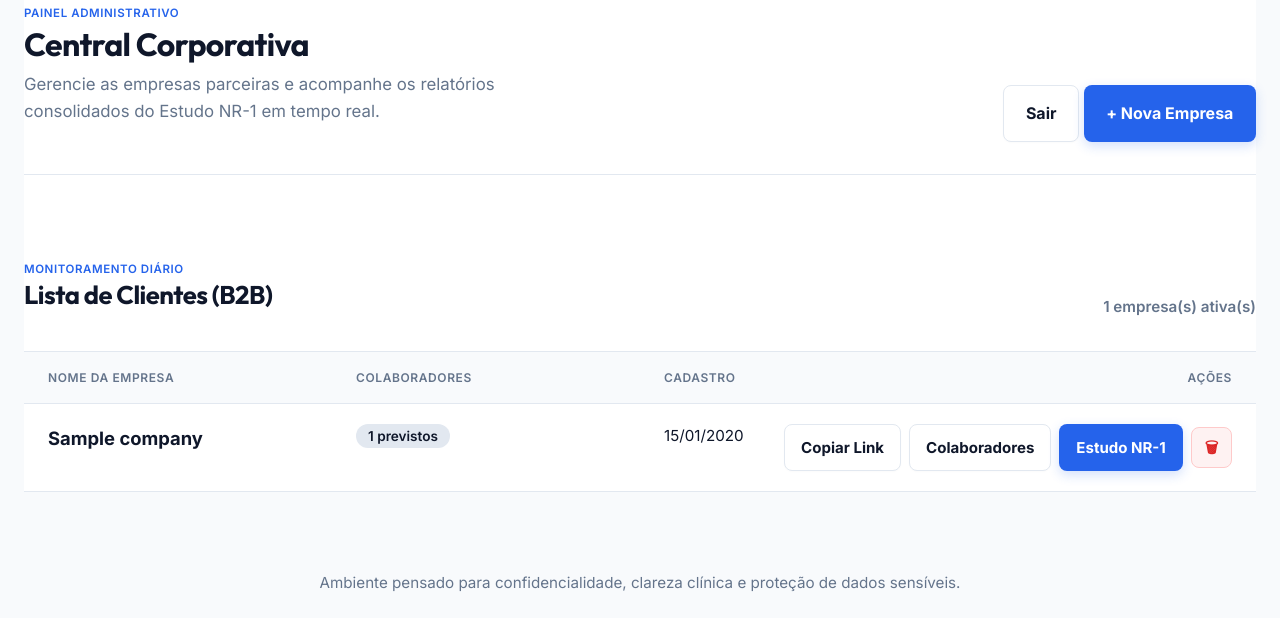
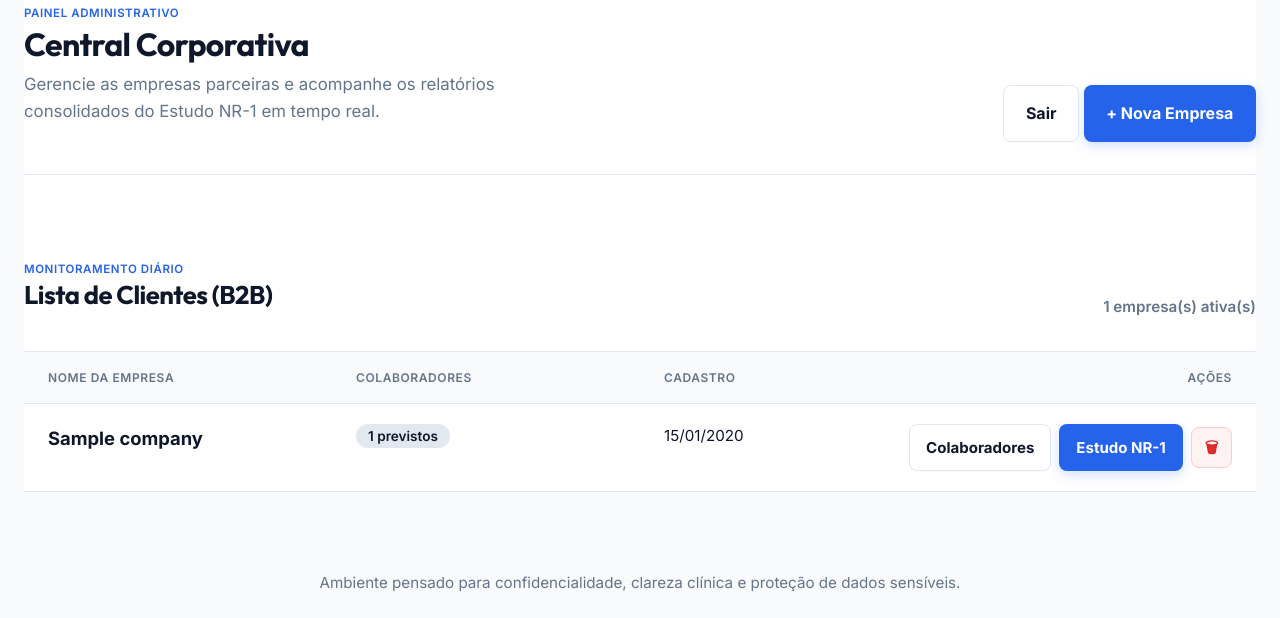
Before and after one commit to carloscostato-cmyk/amfra-saude, a Flask app: page /admin/companies in a window 1280 px wide. Shown: the part 108-726 px from the top of the page. Run offline with Flask 3, Linux system fonts and the light colour scheme; a user stored in the database is signed in; tables that the repository leaves empty hold one stand-in row (values such as "Sample post").

Commit message:
refactor: remove 'Copiar Link' button from dashboard - individual tokens are now in company details

```diff
--- a/app/templates/admin_dashboard.html
+++ b/app/templates/admin_dashboard.html
@@ -57,15 +57,6 @@
                             <td style="text-align: right; padding-right: 0; white-space: nowrap;">
                                 <div style="display: flex; gap: 0.5rem; justify-content: flex-end; align-items: center;">
 
-                                    {# Copiar link público #}
-                                    <button type="button"
-                                            id="copyBtn-{{ company.id }}"
-                                            class="button button--ghost button--compact"
-                                            onclick="copyCompanyLink('{{ url_for('public.questionnaire', company_token=company.token, _external=True) }}', {{ company.id }})"
-                                            style="border-color: var(--line); color: var(--text-soft);">
-                                        Copiar Link
-                                    </button>
-
                                     <a class="button button--ghost button--compact"
                                        href="{{ url_for('admin.company_detail', company_id=company.id) }}"
                                        style="border-color: var(--line); color: var(--text);">
@@ -109,18 +100,6 @@
 </section>
 
 <script>
-function copyCompanyLink(url, id) {
-    navigator.clipboard.writeText(url).then(() => {
-        const btn = document.getElementById('copyBtn-' + id);
-        if (btn) {
-            const orig = btn.innerText;
-            btn.innerText = '✓ Copiado!';
-            btn.style.color = '#10b981';
-            setTimeout(() => { btn.innerText = orig; btn.style.color = ''; }, 2000);
-        }
-    });
-}
-
 function confirmDelete(id, name) {
     const msg = `ATENÇÃO: Você excluirá permanentemente "${name}" e TODOS os resultados de seus colaboradores.\n\nDeseja confirmar a exclusão?`;
     if (window.confirm(msg)) {
```
